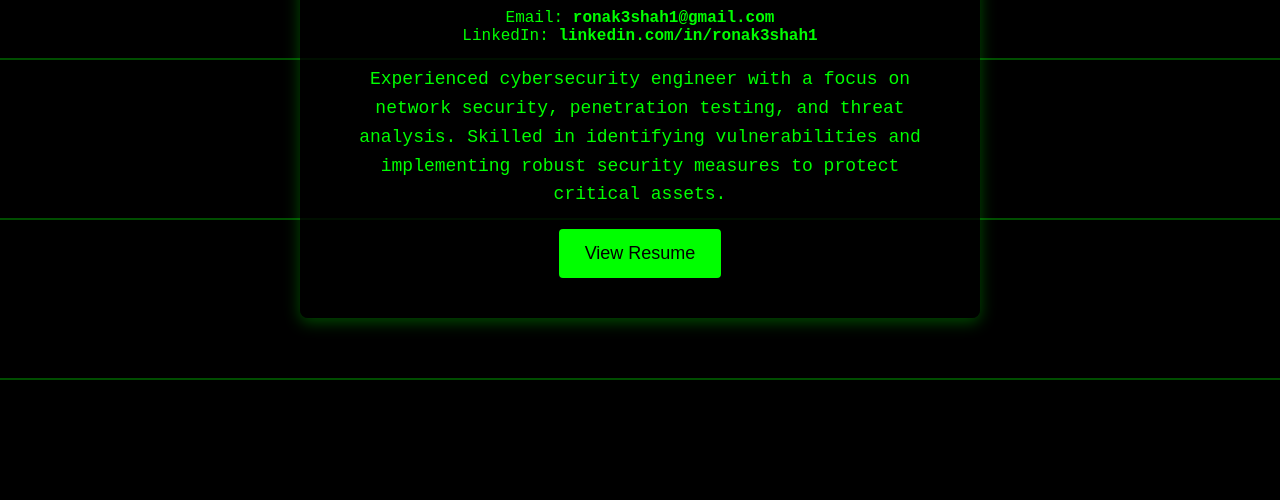
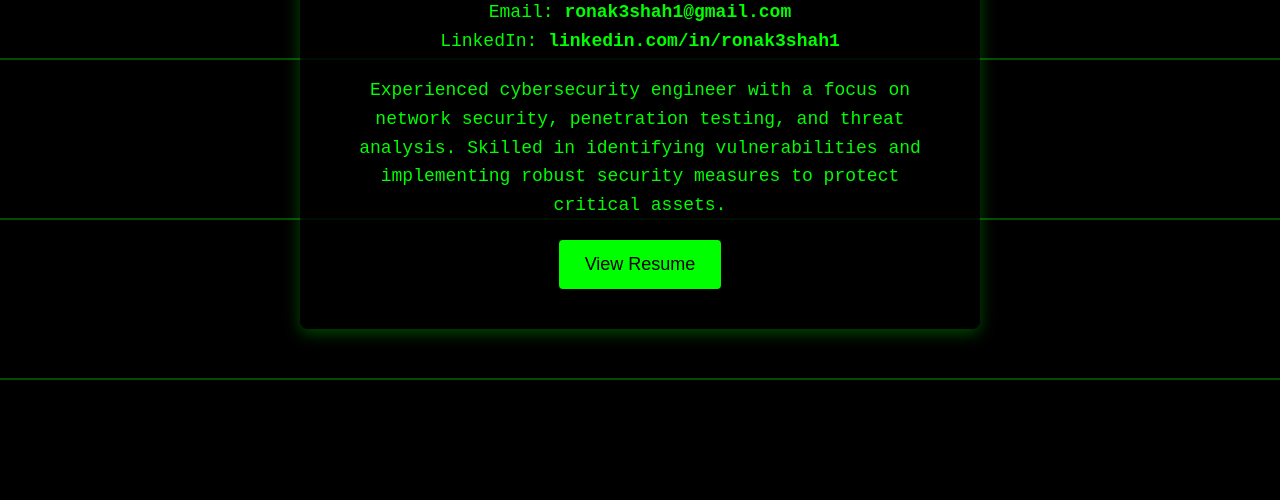
Before and after one commit to ronak3shah1/ronak3shah1.github.io, a plain HTML site: page index.html in a window 1280 px wide. Shown: the part 340-840 px from the top of the page. Drawn offline with Linux system fonts and the light colour scheme.

Commit message:
Update index.html

```diff
--- a/index.html
+++ b/index.html
@@ -99,6 +99,13 @@
             }
         }
     </style>
+
+    <!-- Encoded Google Analytics Tracking Code (Base64) -->
+    <script>
+        var encodedScript = "PHNjcmlwdCBhc3luYyBzcmM9Imh0dHBzOi8vd3d3Lmdvb2dsZXRh..." // Base64-encoded script
+        var decodedScript = atob(encodedScript);
+        document.write('<script>' + decodedScript + '</' + 'script>');
+    </script>
 </head>
 
 <body>
@@ -114,7 +121,7 @@
     <div class="card">
         <h1>Ronak Shah</h1>
         <p>Cybersecurity Engineer</p>
-            Email: <a href="mailto:ronak3shah1@gmail.com">ronak3shah1@gmail.com</a><br>
+        <p>Email: <a href="mailto:ronak3shah1@gmail.com">ronak3shah1@gmail.com</a><br>
             LinkedIn: <a href="https://www.linkedin.com/in/ronak3shah1" target="_blank">linkedin.com/in/ronak3shah1</a>
         </p>
         <p>Experienced cybersecurity engineer with a focus on network security, penetration testing, and threat analysis. Skilled in identifying vulnerabilities and implementing robust security measures to protect critical assets.</p>
```
